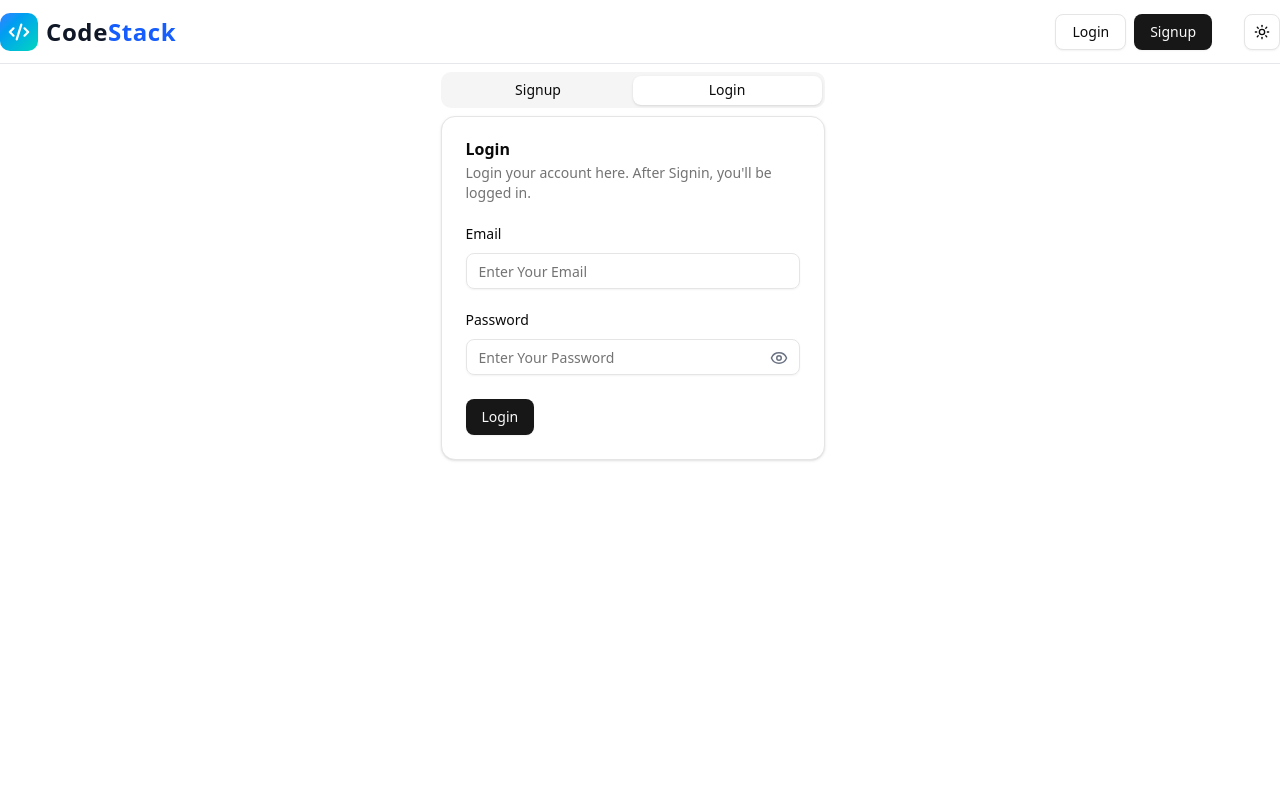
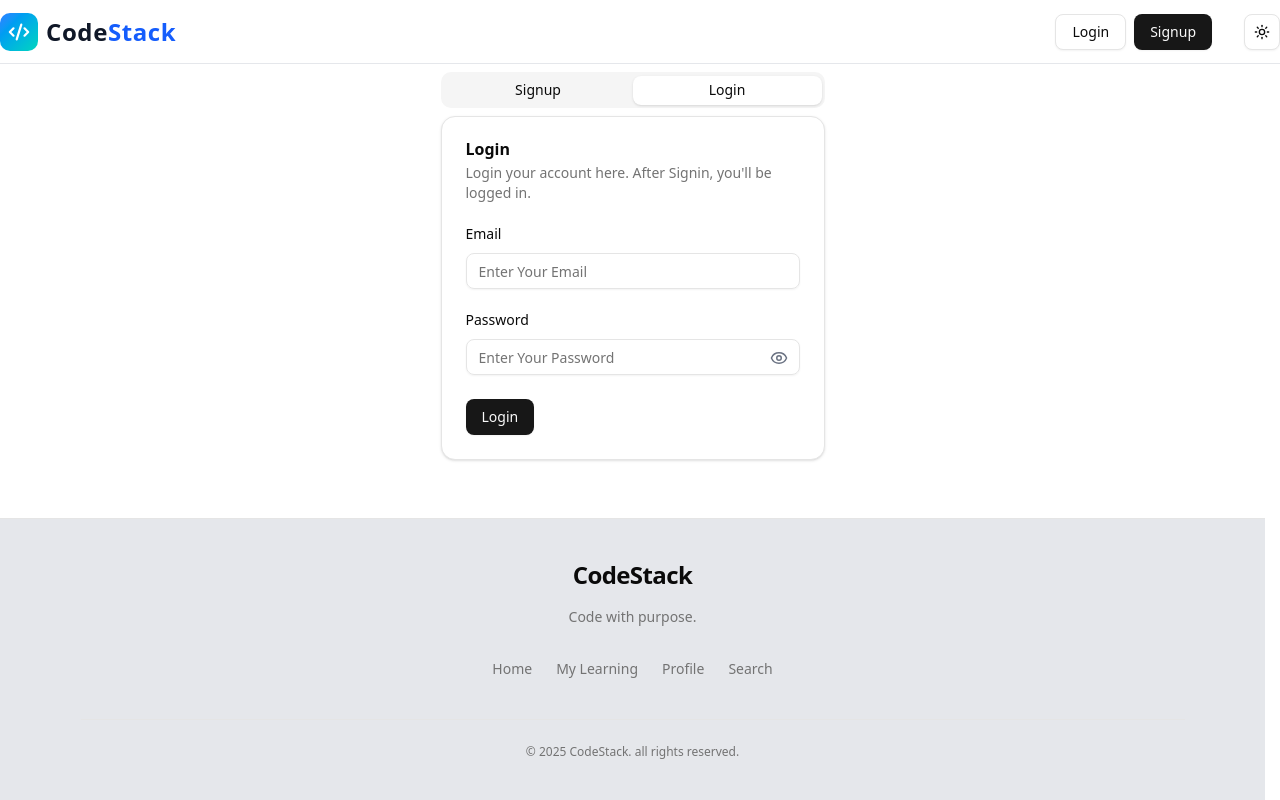
Before and after one commit to Abhishek-sharma-project/lms-app-frontend, a React (Vite) app: page /login in a window 1280 px wide. Built offline with nearby package versions, Linux system fonts and the light colour scheme; no server answers.

Commit message:
Implemented footer UI

```diff
--- a/src/App.jsx
+++ b/src/App.jsx
@@ -18,7 +18,11 @@ import CourseDetail from "./pages/student/CourseDetail";
 import Purchase from "./components/Purchase";
 import CourseProgress from "./pages/student/CourseProgress";
 import SearchPage from "./pages/student/SearchPage";
-import { AdminRoute, ProtectedRoute } from "./components/ProtectedRoutes";
+import {
+  AdminRoute,
+  AuthenticatedUser,
+  ProtectedRoute,
+} from "./components/ProtectedRoutes";
 import PurchaseCourseProtectedRoute from "./components/PurchaseCourseProtectedRoute";
 
 const App = () => {
@@ -38,7 +42,11 @@ const App = () => {
         },
         {
           path: "login",
-          element: <Login></Login>,
+          element: (
+            <AuthenticatedUser>
+              <Login></Login>
+            </AuthenticatedUser>
+          ),
         },
         {
           path: "my-learning",
--- /dev/null
+++ b/src/components/Footer.jsx
@@ -0,0 +1,57 @@
+import React from "react";
+import { Separator } from "@/components/ui/separator";
+import { Link } from "react-router-dom";
+
+const Footer = () => {
+  const scroll = () => {
+    window.scrollTo({ top: 0, behavior: "smooth" });
+  };
+  return (
+    <footer className="w-full bg-gray-200 dark:bg-background">
+      <Separator />
+      <div className="mx-auto max-w-6xl px-6 py-10">
+        <div className="flex flex-col items-center text-center space-y-4">
+          <h1 className="text-2xl font-semibold tracking-tight">CodeStack</h1>
+          <p className="text-sm text-muted-foreground">Code with purpose.</p>
+          {/* Navigation*/}
+          <div className="flex flex-wrap justify-center gap-6 pt-4 text-sm text-muted-foreground">
+            <Link
+              to="/"
+              onClick={scroll}
+              className="hover:text-foreground transition"
+            >
+              Home
+            </Link>
+            <Link
+              onClick={scroll}
+              to="/my-learning"
+              className="hover:text-foreground transition"
+            >
+              My Learning
+            </Link>
+            <Link
+              to="/profile"
+              onClick={scroll}
+              className="hover:text-foreground transition"
+            >
+              Profile
+            </Link>
+            <Link
+              to="/course/search"
+              onClick={scroll}
+              className="hover:text-foreground transition"
+            >
+              Search
+            </Link>
+          </div>
+          <Separator className="my-6 w-full" />
+          <p className="text-xs text-muted-foreground">
+            © {new Date().getFullYear()} CodeStack. all rights reserved.
+          </p>
+        </div>
+      </div>
+    </footer>
+  );
+};
+
+export default Footer;
--- a/src/components/ProtectedRoutes.jsx
+++ b/src/components/ProtectedRoutes.jsx
@@ -12,7 +12,7 @@ export const ProtectedRoute = ({ children }) => {
 
 export const AuthenticatedUser = ({ children }) => {
   const { isAuthenticated } = useSelector((store) => store.auth);
-  if (!isAuthenticated) {
+  if (isAuthenticated) {
     return <Navigate to="/" />;
   }
   return children;
--- a/src/layout/MainLayout.jsx
+++ b/src/layout/MainLayout.jsx
@@ -1,14 +1,23 @@
 import React from "react";
 import Navbar from "@/components/Navbar";
-import { Outlet } from "react-router-dom";
+import { Outlet, useLocation } from "react-router-dom";
+import Footer from "@/components/Footer";
 
 const MainLayout = () => {
+  const { pathname } = useLocation();
+
+  const hideFooter =
+    pathname.startsWith("/course-progress") ||
+    pathname.startsWith("/purchase") ||
+    pathname.startsWith("/admin");
+
   return (
-    <div>
+    <div className="flex flex-col min-h-screen">
       <Navbar></Navbar>
-      <div>
+      <div className="flex-1">
         <Outlet></Outlet>
       </div>
+      {!hideFooter && <Footer></Footer>}
     </div>
   );
 };
--- a/src/pages/student/CourseProgress.jsx
+++ b/src/pages/student/CourseProgress.jsx
@@ -139,7 +139,7 @@ const CourseProgress = () => {
           {completed && (
             <Button
               disabled={loading}
-              className="cursor-pointer bg-green-600 hover:bg-green-700 text-white order-3 sm:order-1"
+              className="cursor-pointer bg-blue-600 hover:bg-blue-700 text-white order-3 sm:order-1"
               onClick={handleDownloadCertificate}
             >
               {loading ? (
```
